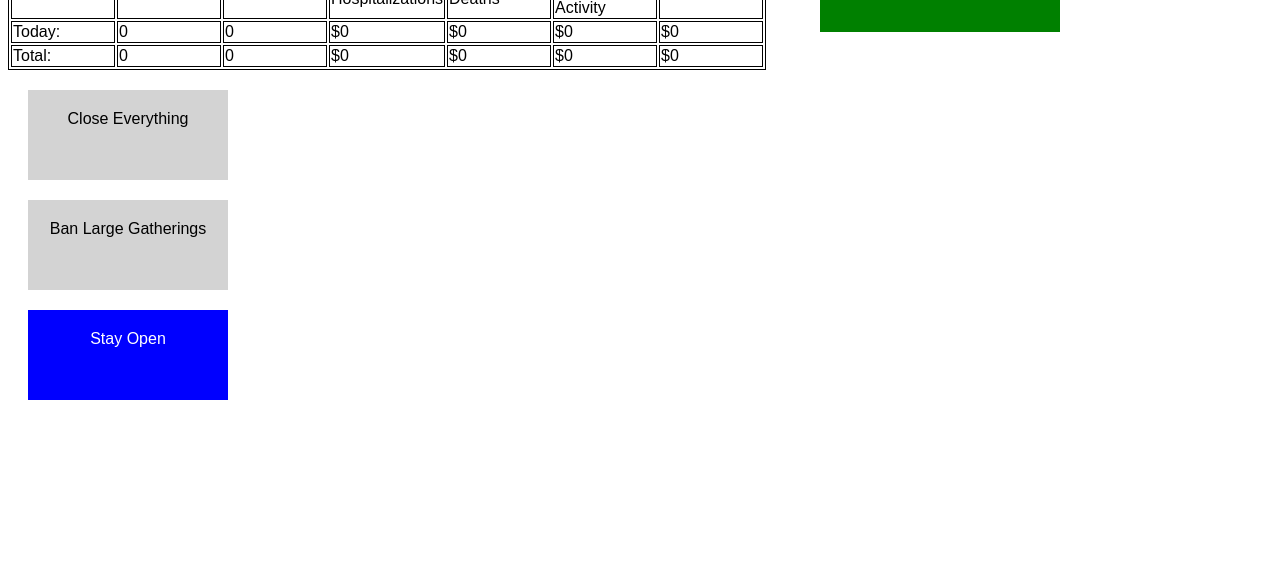
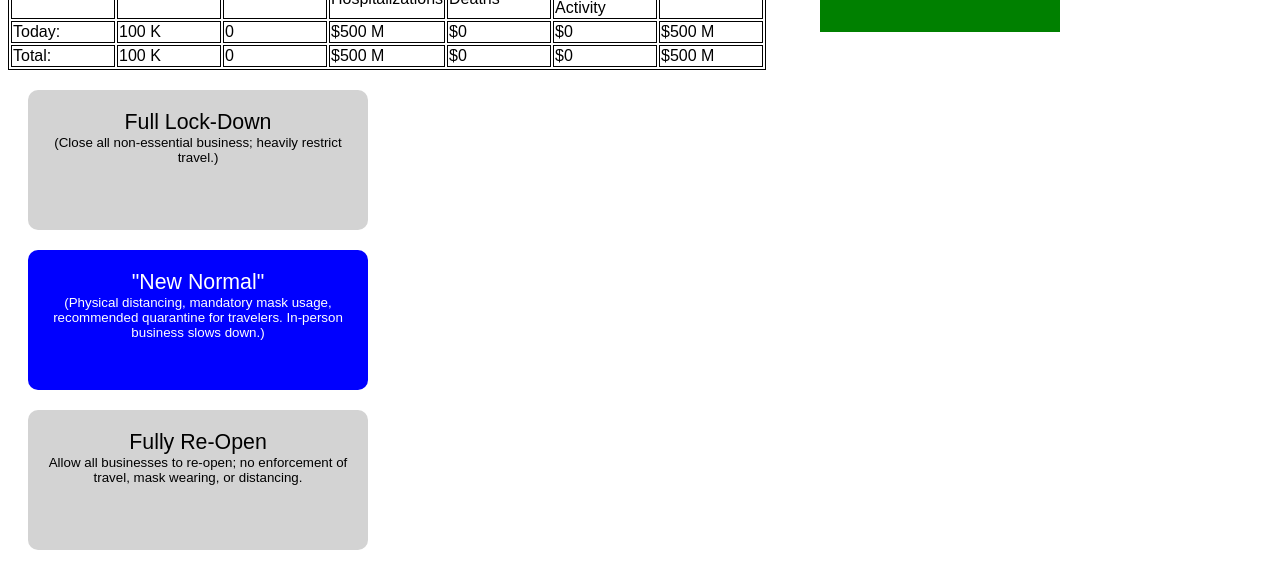
Before and after one commit to Pandemic-Game/pandemic-game, a plain HTML site: page game/index.html in a window 1280 px wide. Shown: the part 68-656 px from the top of the page. Drawn offline with nearby package versions, Linux system fonts and the light colour scheme; a script that the page names is missing.

```diff
--- a/game/game-animation.js
+++ b/game/game-animation.js
@@ -31,7 +31,7 @@
 
     // Initialize lock-down controls
 
-    $("#open").addClass("selected");
+    //$("#open").addClass("selected");
 
     $('#close').click(function() {
 	$(".button").removeClass("selected");
@@ -49,6 +49,7 @@
 	window.next_action_r = 1.08;
     });
 
+    $('#new-normal').click();
 
     // Logic for running 1 time step:
 
@@ -65,11 +66,16 @@
 	    clearInterval(interval); // game over after 365 days
 	}
 
-	var result_obj = env.step(window.next_action_r ** days_per_step);
+	env.step(window.next_action_r ** days_per_step);
+    }
+
+    function update_display() {
+	$("#day").html(day);
+
 	var history = env.history;
+	var result_obj = history[history.length - 1];
 
-
-	results_display = {
+	var results_display = {
 	    infected_current: result_obj["num_infected"],
 	    infected_total: sum(history.map( (obj) => obj["num_infected"] )),
 
@@ -88,13 +94,6 @@
 	    cost_all_current: result_obj["cost_all"],
 	    cost_all_total:sum(history.map( (obj) => obj["cost_all"] )),
 	};
-
-
-
-    }
-
-    function update_display() {
-	$("#day").html(day);
 
 	var result_keys = Object.keys(results_display);
 	for (var i = 0; i < result_keys.length; ++i) {
@@ -125,4 +124,7 @@
 	    clearInterval(interval);
 	}
     });
+
+    // Run 1 step of game, just to display initial numbers
+    update_display();
 }
--- a/game/index.html
+++ b/game/index.html
@@ -54,9 +54,18 @@
     </div>
 
     <div id="body">
-      <div id="close" class="button">Close Everything</div>
-      <div id="new-normal" class="button">Ban Large Gatherings</div>
-      <div id="open" class="button">Stay Open</div>
+      <div id="close" class="button">
+	Full Lock-Down<br/>
+	<span>(Close all non-essential business; heavily restrict travel.)</span>
+      </div>
+      <div id="new-normal" class="button">
+	"New Normal"<br/>
+	<span>(Physical distancing, mandatory mask usage, recommended quarantine for travelers. In-person business slows down.)</span>
+      </div>
+      <div id="open" class="button">
+	Fully Re-Open<br/>
+	<span>Allow all businesses to re-open; no enforcement of travel, mask wearing, or distancing.</span>
+      </div>
     </div>
   </body>
 
--- a/game/style.css
+++ b/game/style.css
@@ -21,14 +21,25 @@
       }
 
       .button {
-	  width: 200px;
-	  height: 70px;
+	  width: 300px;
+	  height: 100px;
 	  margin: 20px;
-	  padding-top: 20px;
+	  padding: 20px;
+	  border-radius: 10px;
 
 	  text-align: center;
 	  vertical-align: middle;
 	  background-color: lightgray;
+	  font-size: 16pt;
+      }
+
+      .button:hover {
+	  background-color: lightblue;
+	  cursor: pointer;
+      }
+
+      .button span {
+	  font-size: 10pt;
       }
 
       .selected {
```
Also changed, not shown: lib/simulation.js.
